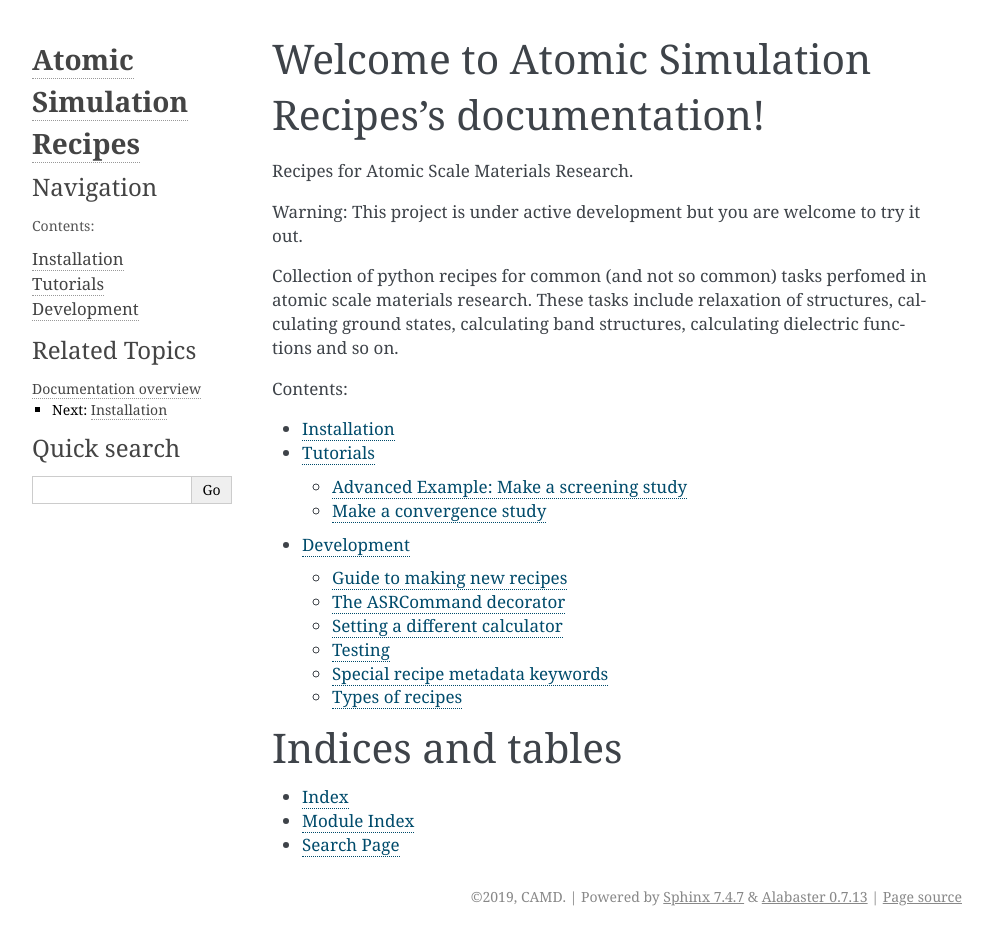
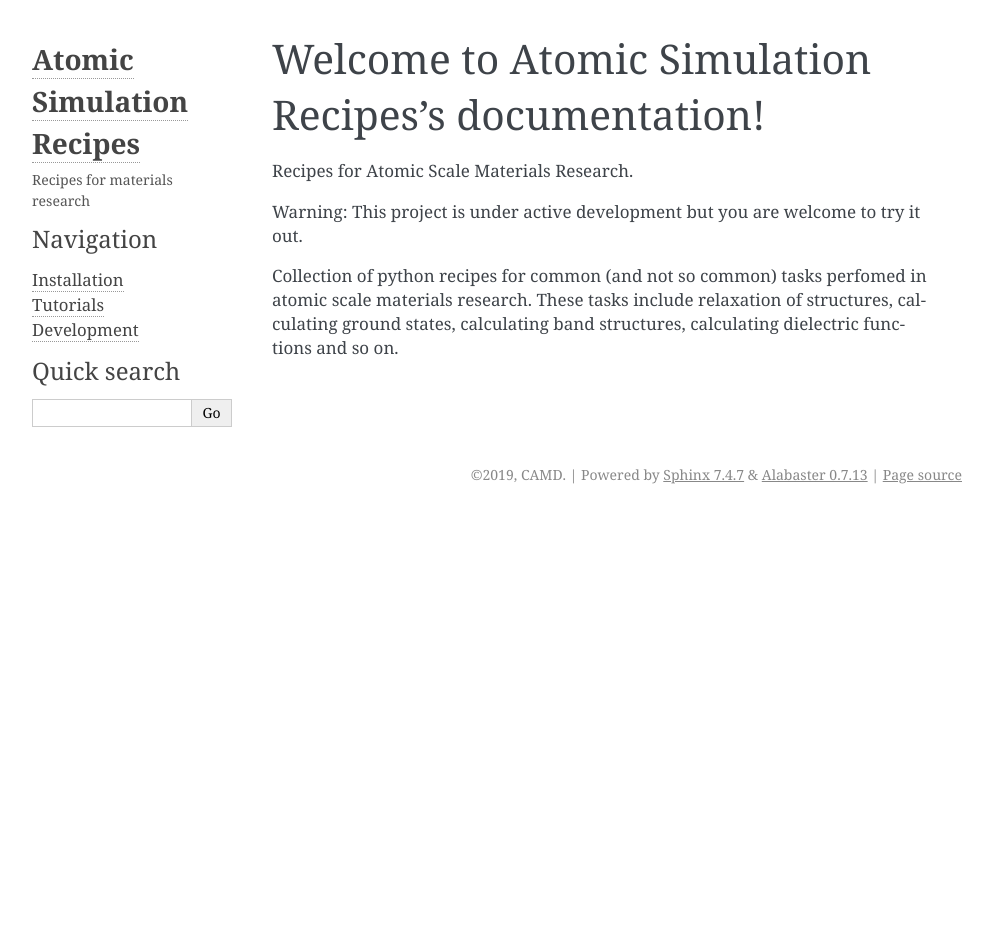
Before and after one commit to dijasila/Atomic-Simulation-Recipees, a Sphinx documentation site: the page built from docs/index.rst, in a window 1280 px wide. Shown: the whole page, without its empty margins (148-1141 px from the left). Built offline with Sphinx 7.4.7, drawn with Linux system fonts in a browser that asks for light colours; pages that are not in the unit, such as notebooks, are missing from menus; after the commit the page ends 900 px from its top, so only the background shows below that.

Commit message:
Update documentation

```diff
--- a/asr/__init__.py
+++ b/asr/__init__.py
@@ -1,2 +1,2 @@
-__version__ = '19.8.20-0.1'
+__version__ = '19.8'
 name = "asr"
--- a/docs/conf.py
+++ b/docs/conf.py
@@ -35,13 +35,12 @@
 
 extensions = ['sphinx.ext.autodoc',
               'sphinx.ext.intersphinx',
-              'sphinx.ext.coverage',
-              'sphinx.ext.mathjax',
-              'sphinx.ext.viewcode',
-              'autoapi.extension']
+              'sphinx.ext.napoleon',
+              'autoapi.extension',
+              ]
 autoapi_type = 'python'
 autoapi_dirs = ['../asr']
-
+napoleon_numpy_docstring = True
 
 # Add any paths that contain templates here, relative to this directory.
 templates_path = ['_templates']
@@ -99,7 +98,9 @@
 # further.  For a list of options available for each theme, see the
 # documentation.
 #
-html_theme_options = {'show_related': True}
+html_theme_options = {'show_related': True,
+                      'description': 'Recipes for materials research',
+                      'logo_name': True}
 
 # Add any paths that contain custom static files (such as style sheets) here,
 # relative to this directory. They are copied after the builtin static files,
@@ -115,7 +116,7 @@
     '**': [
         'about.html',
         'navigation.html',
-        'relations.html',  # needs 'show_related': True theme option to display
+        # 'relations.html',  # needs 'show_related': True theme option to display
         'searchbox.html',
     ]
 }
--- a/docs/index.rst
+++ b/docs/index.rst
@@ -17,17 +17,14 @@
 
 .. toctree::
    :maxdepth: 2
-   :caption: Contents:
+   :hidden:
 
    install
    getting-started
    tutorials
    developing
 
-
-Indices and tables
-==================
-
-* :ref:`genindex`
-* :ref:`modindex`
-* :ref:`search`
+..
+   :ref:`genindex`
+   :ref:`modindex`
+   :ref:`search`
```
Also changed, not shown: docs/requirements.txt (+0 -10 lines).
